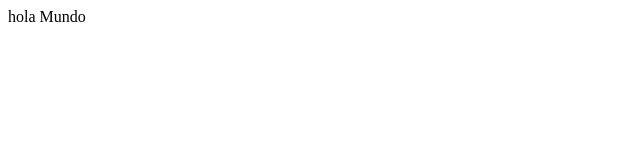
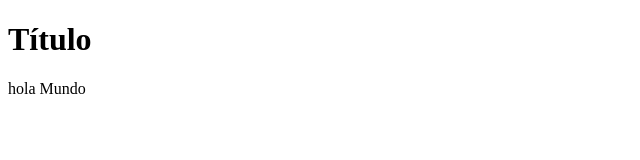
Before and after one commit to juanoviedoperdomo/HelloWorldGIT, a plain HTML site: page index.html in a window 1280 px wide. Shown: the whole page, without its empty margins (0-640 px from the left). Drawn offline with Linux system fonts and the light colour scheme.

Commit message:
se agregó un título al index

```diff
--- a/index.html
+++ b/index.html
@@ -6,7 +6,7 @@
     <title>Demo Git</title>
 </head>
 <body>
-
+<h1>Título</h1>
 hola Mundo
 </body>
 </html>
```
